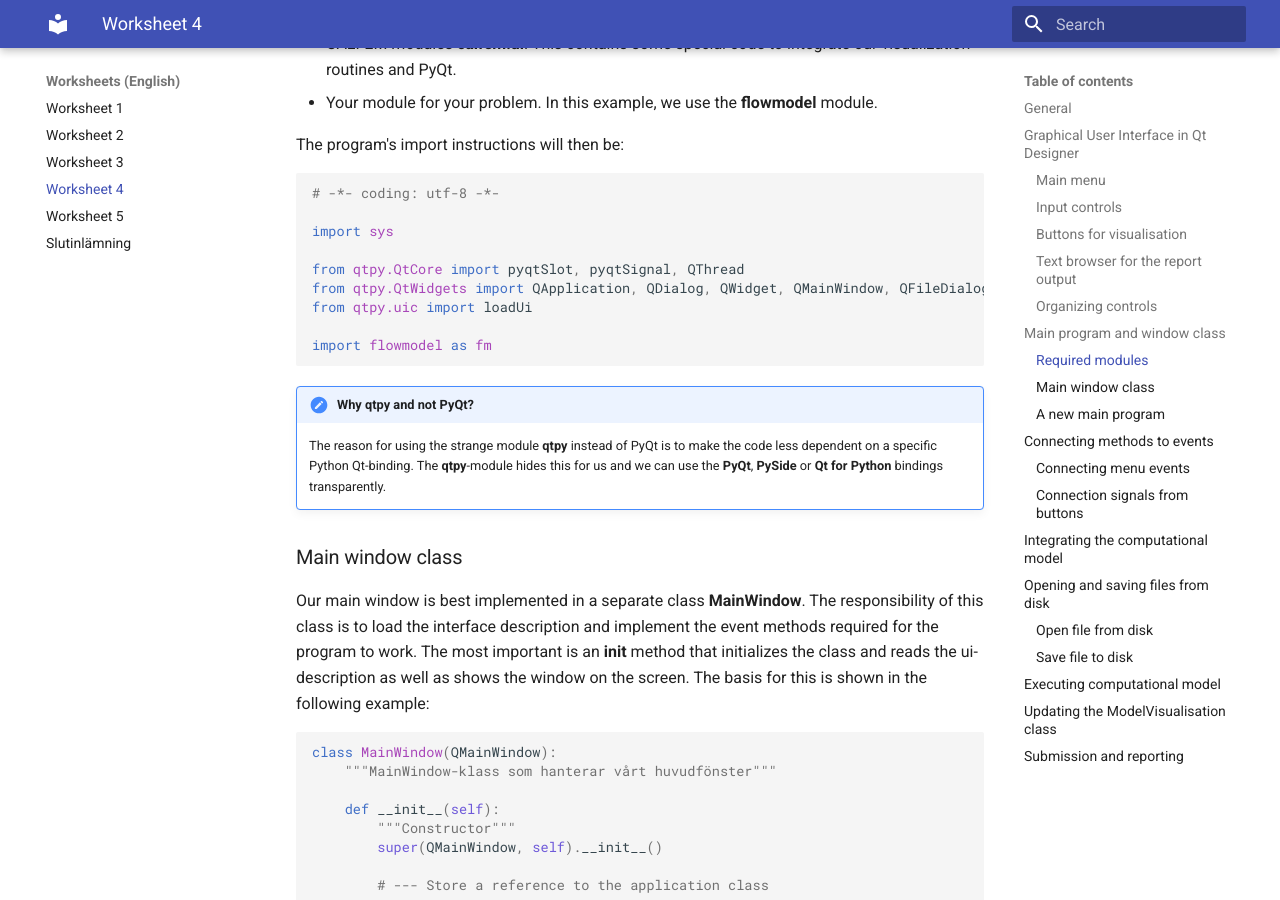
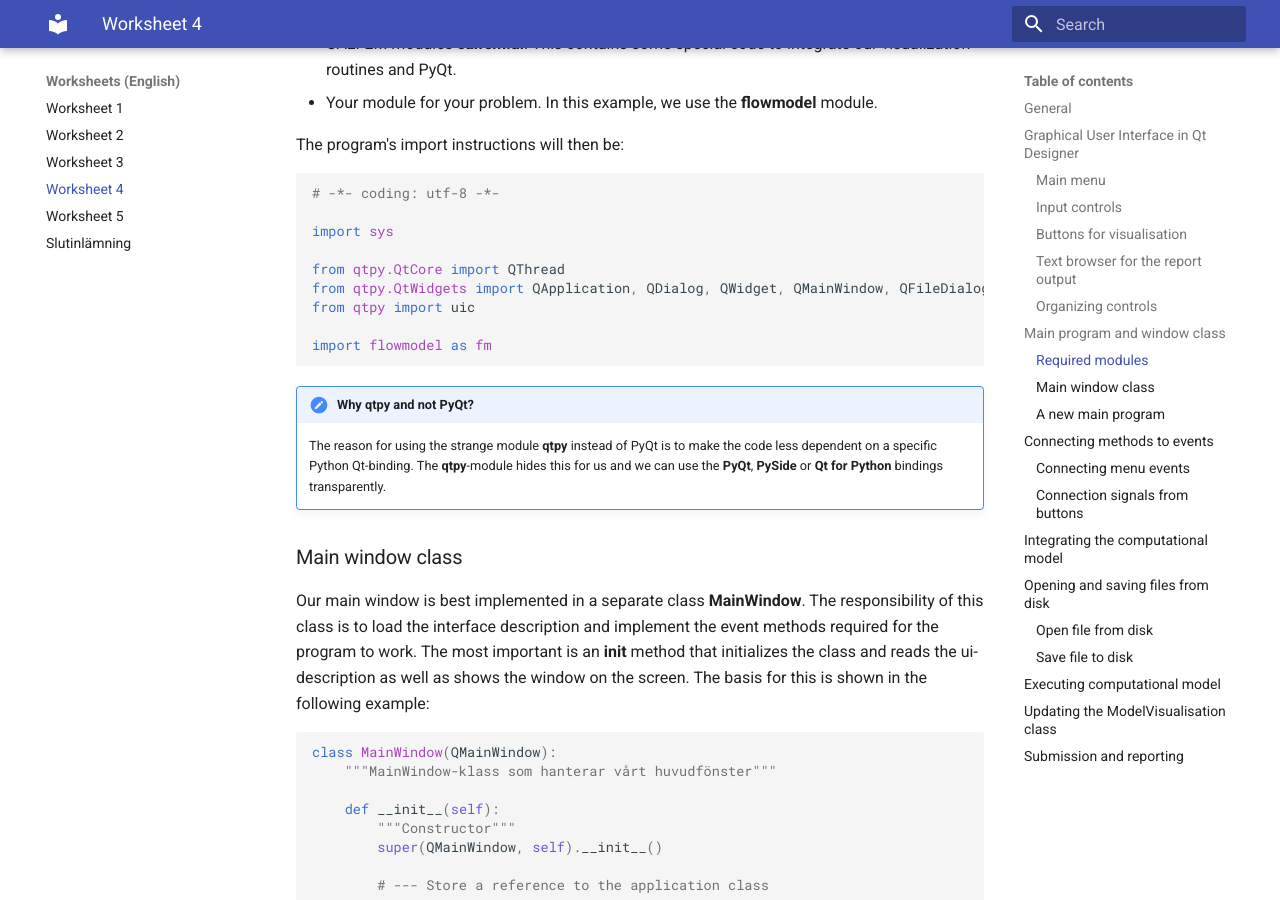
Before and after one commit to jonaslindemann/vsmn20, an MkDocs documentation site: the page built from docs/assignment4_eng.md, in a window 1280 px wide and 900 px high, scrolled down 9429 px. Built offline with MkDocs 1.6.1 and Material for MkDocs 9.7.7, drawn with Linux system fonts in a browser that asks for light colours; comment, search, counter and statistics services are not loaded.

Commit message:
Update assignment4_eng.md

````diff
--- a/docs/assignment4_eng.md
+++ b/docs/assignment4_eng.md
@@ -156,9 +156,9 @@ The program's import instructions will then be:
 
 import sys
 
-from qtpy.QtCore import pyqtSlot, pyqtSignal, QThread
+from qtpy.QtCore import QThread
 from qtpy.QtWidgets import QApplication, QDialog, QWidget, QMainWindow, QFileDialog
-from qtpy.uic import loadUi
+from qtpy import uic
 
 import flowmodel as fm
 ```
````
